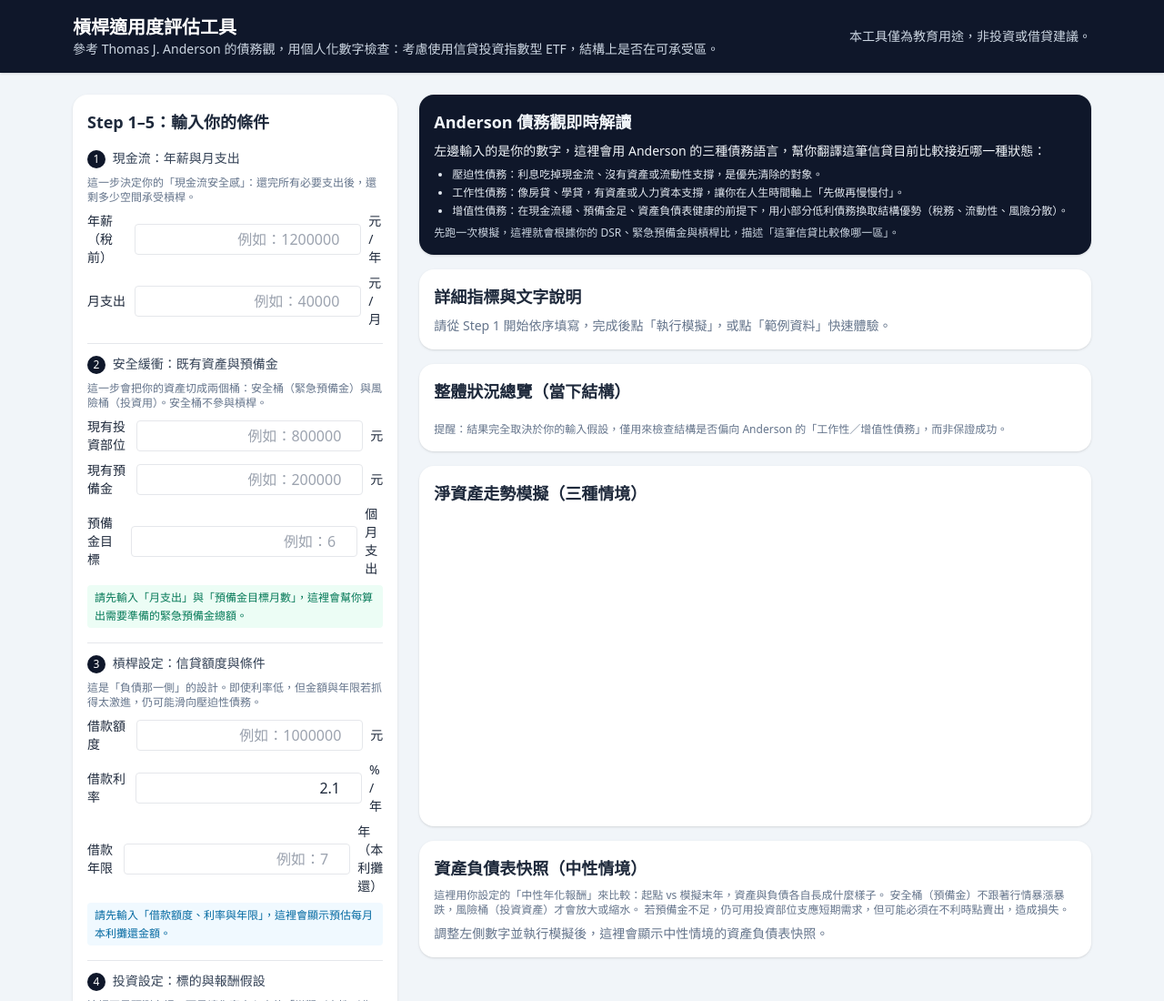
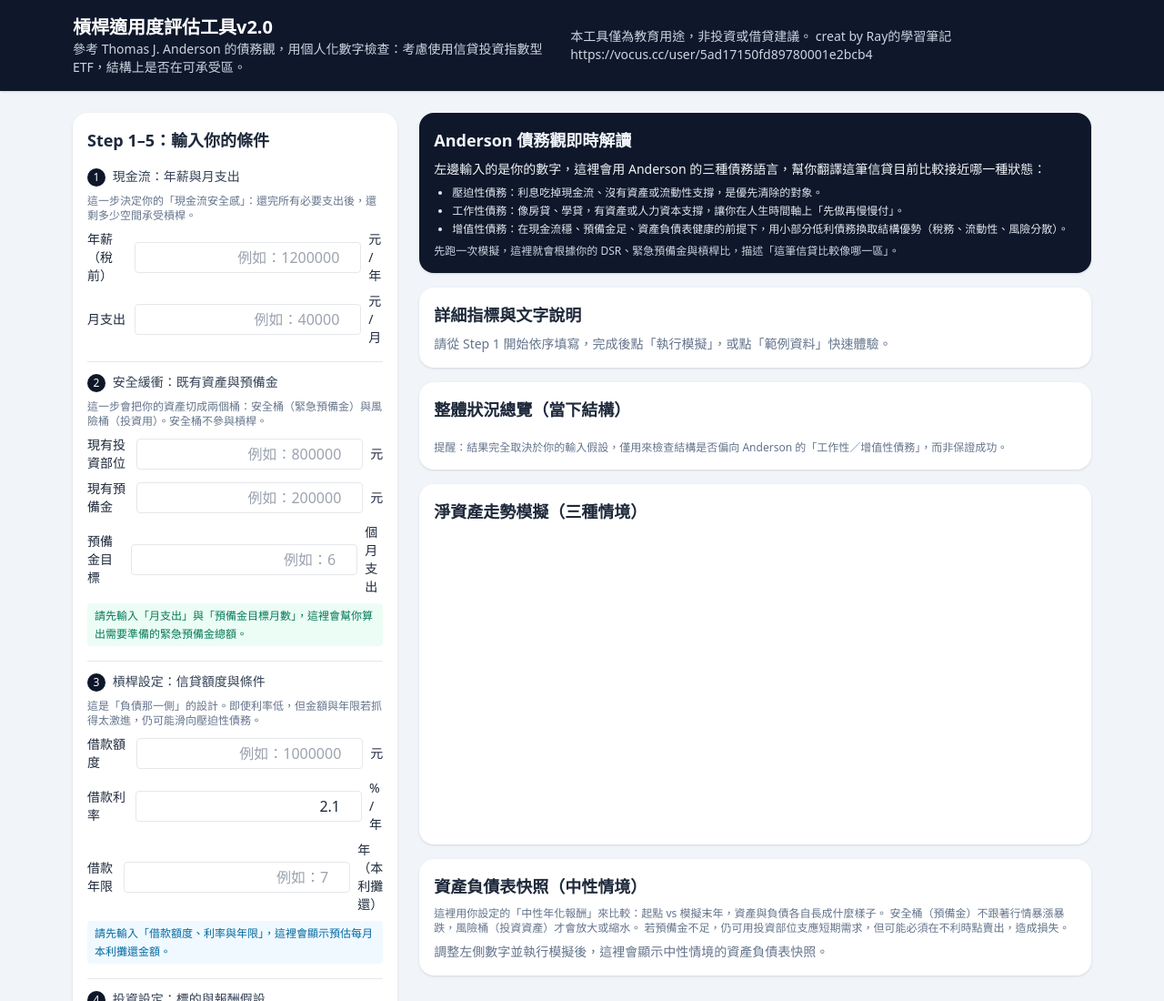
Before and after one commit to mp781237/asset-debt-tool-v2, a plain HTML site: page index.html in a window 1280 px wide. Shown: the top 1100 px of the page at 91% size. Drawn offline with nearby package versions, Linux system fonts and the light colour scheme.

Commit message:
Update index.html

```diff
--- a/index.html
+++ b/index.html
@@ -12,13 +12,13 @@
     <header class="bg-slate-900 text-white py-4 shadow">
       <div class="max-w-6xl mx-auto px-4 flex flex-col sm:flex-row sm:items-center sm:justify-between gap-2">
         <div>
-          <h1 class="text-xl font-semibold">槓桿適用度評估工具</h1>
+          <h1 class="text-xl font-semibold">槓桿適用度評估工具v2.0</h1>
           <p class="text-sm text-slate-300">
             參考 Thomas J. Anderson 的債務觀，用個人化數字檢查：考慮使用信貸投資指數型 ETF，結構上是否在可承受區。
           </p>
         </div>
         <div class="text-xs sm:text-sm text-slate-300">
-          本工具僅為教育用途，非投資或借貸建議。
+          本工具僅為教育用途，非投資或借貸建議。 creat by Ray的學習筆記 https://vocus.cc/user/5ad17150fd89780001e2bcb4
         </div>
       </div>
     </header>
```
